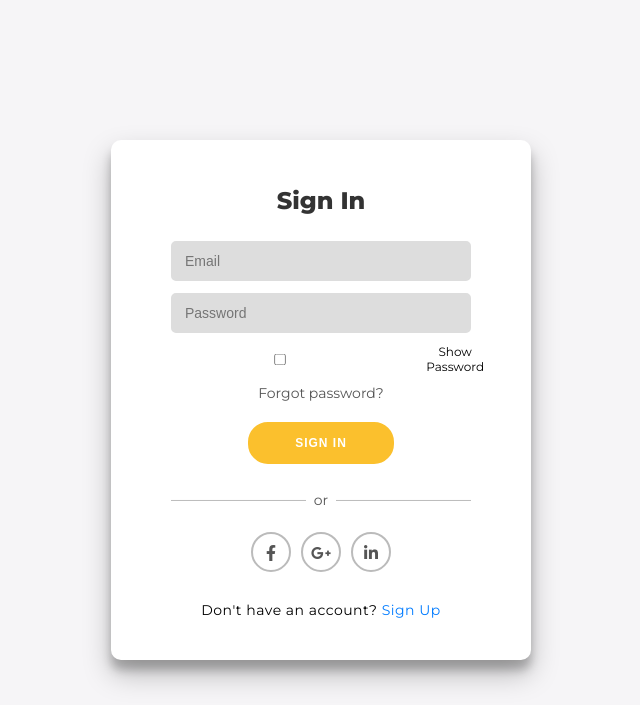
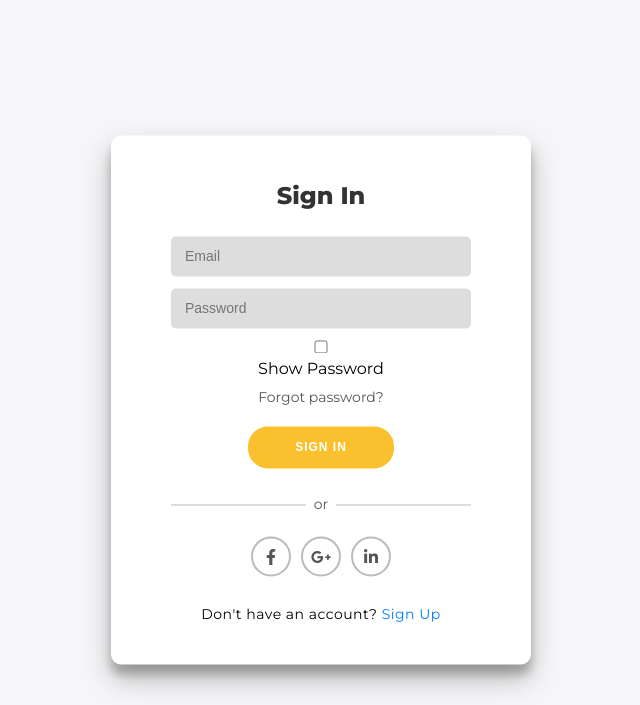
Before and after one commit to Difarnox/apptaskmanajer, a Flask app: page / in a window 1280 px wide. Shown: the top 705 px of the page, without its empty margins (319-959 px from the left). Run offline with Flask 3, Linux system fonts and the light colour scheme; some libraries are stand-ins or nearby versions.

Commit message:
Update signin.css

```diff
--- a/static/css/signin.css
+++ b/static/css/signin.css
@@ -158,21 +158,6 @@ input {
     font-size: 14px;
 }
 
-.show-password-container {
-    display: flex;
-    align-items: center; /* Selaraskan teks dan checkbox di tengah secara vertikal */
-    margin-top: 5px;
-    font-size: 12px;
-    justify-content: flex-start; /* Pastikan item dalam kontainer diatur ke kiri */
-}
-
-.show-password-container input[type="checkbox"] {
-    margin-right: 10px;
-    cursor: pointer;
-    transform: scale(0.9); /* Mengubah skala checkbox menjadi 80% dari ukuran aslinya */
-    margin-left: 0; /* Menghilangkan jarak di sebelah kiri checkbox */
-}
-
 .show-password-container label {
     margin-left: 0; /* Menghilangkan jarak di sebelah kiri teks */
 }
```
